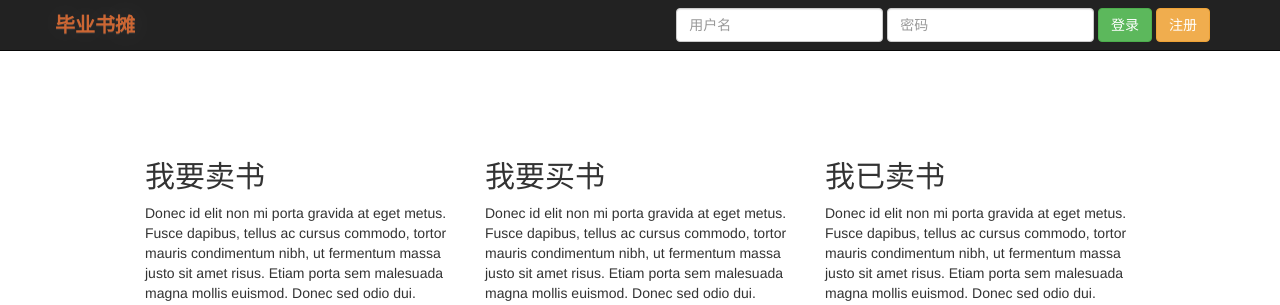
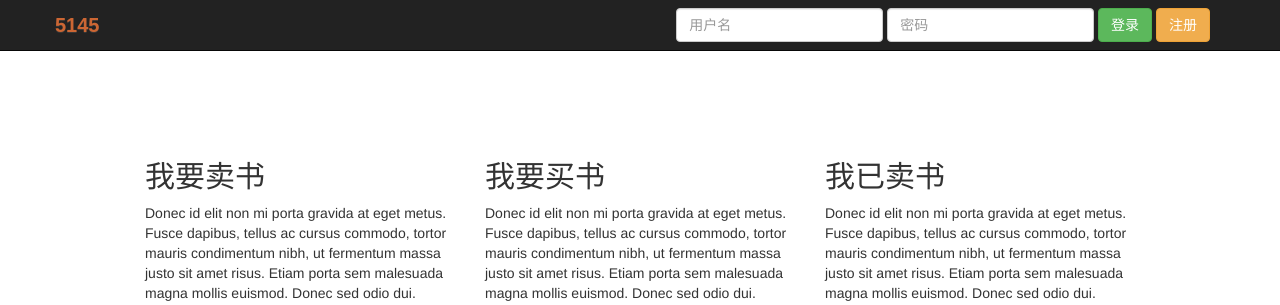
Before and after one commit to 1zfelix/dashuka, a CodeIgniter app: page /index.php/go/index in a window 1280 px wide. Shown: the top 305 px of the page. Run offline with CodeIgniter, Linux system fonts and the light colour scheme.

Commit message:
20140526V3
change title 5145

```diff
--- a/application/views/header.php
+++ b/application/views/header.php
@@ -59,7 +59,7 @@
                         <span class="sr-only">Toggle navigation</span>
                         <span class="navbar-text">登录</span>
                     </button>
-                    <a class="navbar-brand" href="<?=base_url('index.php')?>">毕业书摊</a>
+                    <a class="navbar-brand" href="<?=base_url('index.php')?>">5145</a>
                 </div>
 
 
```
